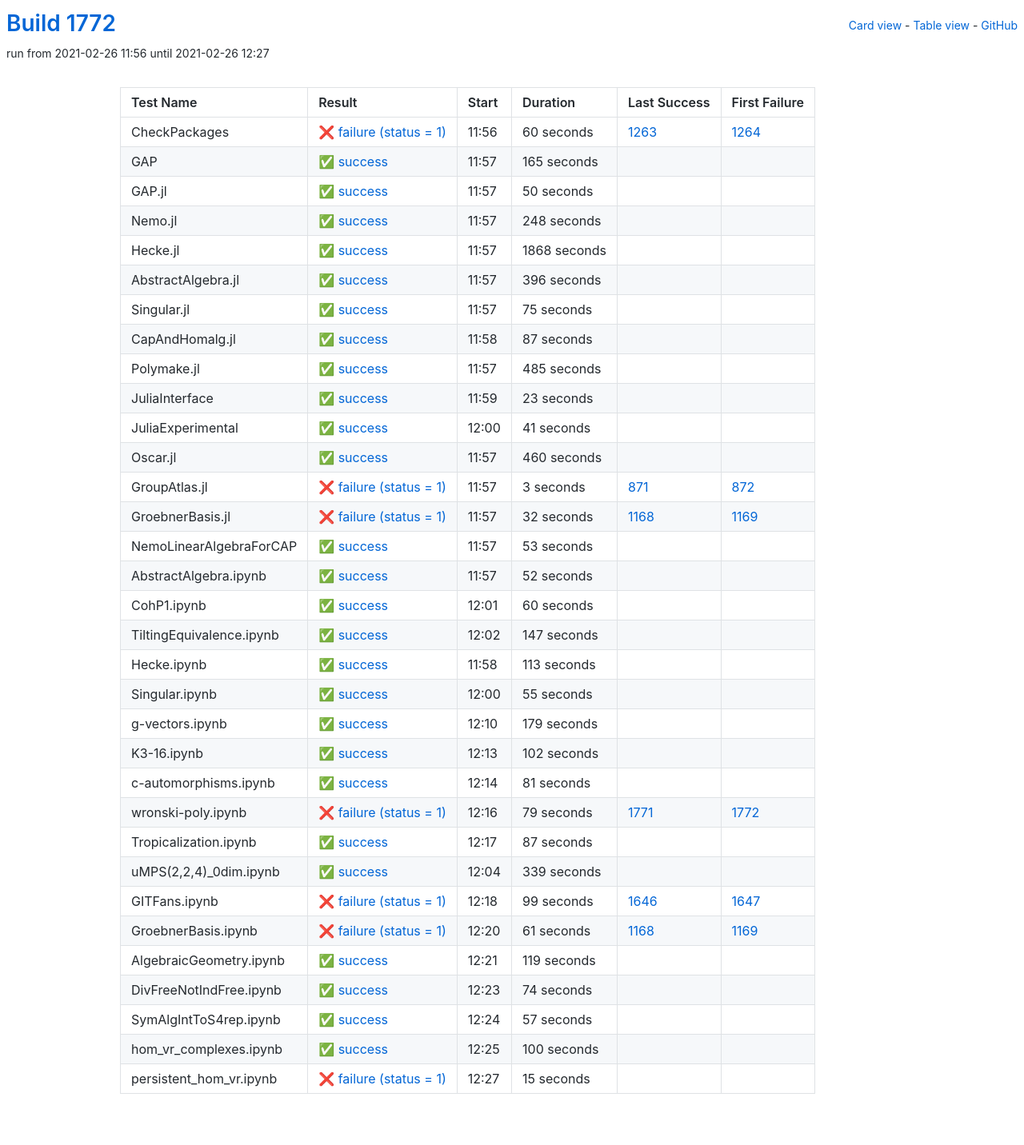
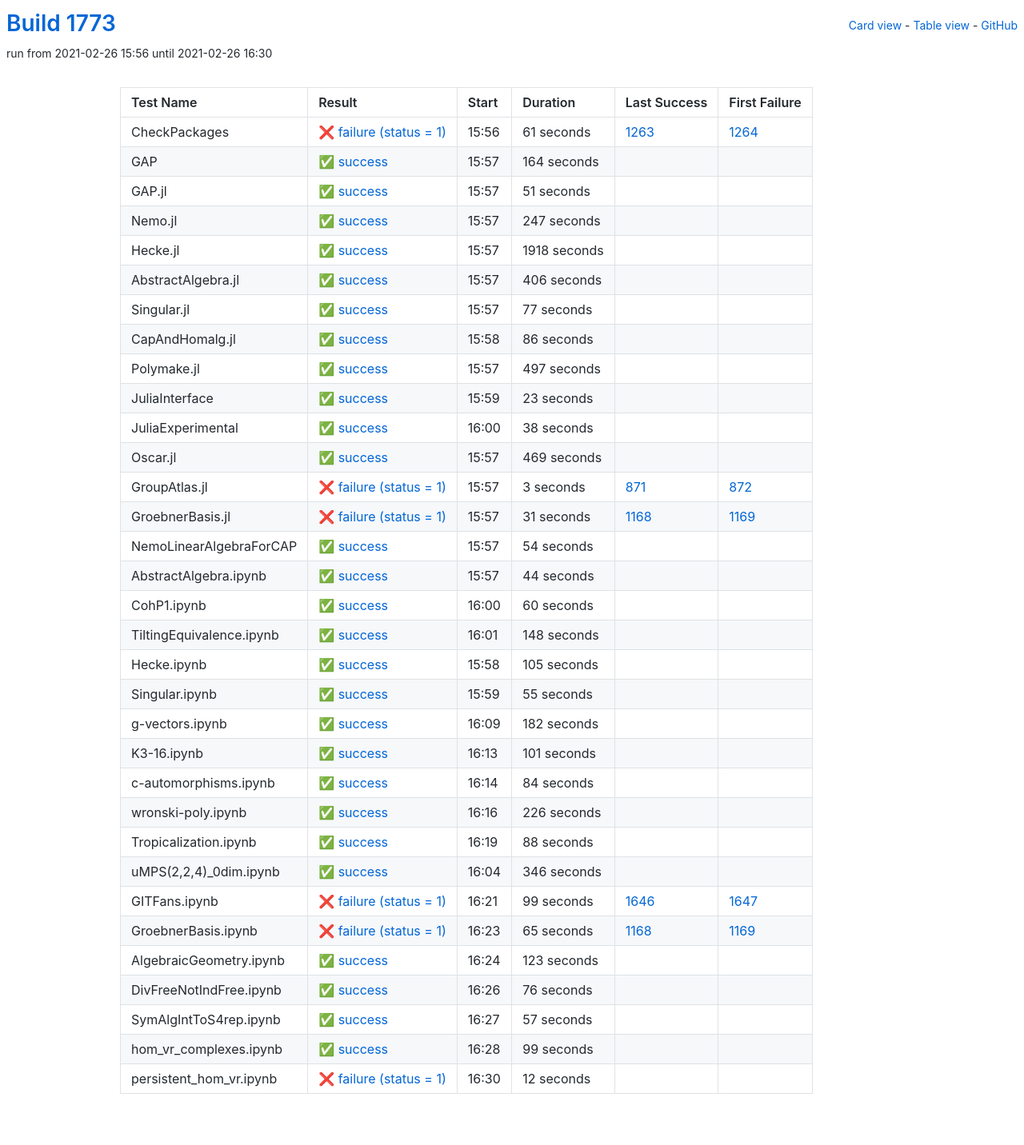
Before and after one commit to oscar-system/oscar-ci-status-stable, a Jekyll site: the page built from table.html, in a window 1280 px wide. Shown: the whole page at 80% size. Built offline with Jekyll 4.4.1, drawn with Linux system fonts in a browser that asks for light colours.

Commit message:
Build #1773

```diff
--- a/_data/ci.yml
+++ b/_data/ci.yml
@@ -1,6 +1,6 @@
 ---
-build: 1772
-build_url: https://oscarci.mathematik.uni-kl.de/job/oscar-stable/1772/
+build: 1773
+build_url: https://oscarci.mathematik.uni-kl.de/job/oscar-stable/1773/
 job: oscar-stable
 organization: oscar-system
 repo: oscar-ci-status-stable
@@ -8,116 +8,116 @@ repourl: https://github.com/oscar-system/oscar-ci-status-stable
 tests:
 - name: CheckPackages
   id: checkpackages
-  log: https://oscarci.mathematik.uni-kl.de/job/oscar-stable/1772/artifact/logs/build-1772/CheckPackages.log
-  start: 2021-02-26 11:56
+  log: https://oscarci.mathematik.uni-kl.de/job/oscar-stable/1773/artifact/logs/build-1773/CheckPackages.log
+  start: 2021-02-26 15:56
   success: false
   exitcode: 1
   status: failure
-  duration: 60
+  duration: 61
   last_success: 1263
   last_success_url: https://oscarci.mathematik.uni-kl.de/job/oscar-stable/1263/
   first_failure: 1264
   first_failure_url: https://oscarci.mathematik.uni-kl.de/job/oscar-stable/1264/
 - name: GAP
   id: gap
-  log: https://oscarci.mathematik.uni-kl.de/job/oscar-stable/1772/artifact/logs/build-1772/GAP.log
-  start: 2021-02-26 11:57
+  log: https://oscarci.mathematik.uni-kl.de/job/oscar-stable/1773/artifact/logs/build-1773/GAP.log
+  start: 2021-02-26 15:57
   success: true
   exitcode: 0
   status: success
-  duration: 165
+  duration: 164
   last_success: false
   last_success_url:
   first_failure: false
   first_failure_url:
 - name: GAP.jl
   id: gap-jl
-  log: https://oscarci.mathematik.uni-kl.de/job/oscar-stable/1772/artifact/logs/build-1772/GAP.jl.log
-  start: 2021-02-26 11:57
+  log: https://oscarci.mathematik.uni-kl.de/job/oscar-stable/1773/artifact/logs/build-1773/GAP.jl.log
+  start: 2021-02-26 15:57
   success: true
   exitcode: 0
   status: success
-  duration: 50
+  duration: 51
   last_success: false
   last_success_url:
   first_failure: false
   first_failure_url:
 - name: Nemo.jl
   id: nemo-jl
-  log: https://oscarci.mathematik.uni-kl.de/job/oscar-stable/1772/artifact/logs/build-1772/Nemo.jl.log
-  start: 2021-02-26 11:57
+  log: https://oscarci.mathematik.uni-kl.de/job/oscar-stable/1773/artifact/logs/build-1773/Nemo.jl.log
+  start: 2021-02-26 15:57
   success: true
   exitcode: 0
   status: success
-  duration: 248
+  duration: 247
   last_success: false
   last_success_url:
   first_failure: false
   first_failure_url:
 - name: Hecke.jl
   id: hecke-jl
-  log: https://oscarci.mathematik.uni-kl.de/job/oscar-stable/1772/artifact/logs/build-1772/Hecke.jl.log
-  start: 2021-02-26 11:57
+  log: https://oscarci.mathematik.uni-kl.de/job/oscar-stable/1773/artifact/logs/build-1773/Hecke.jl.log
+  start: 2021-02-26 15:57
   success: true
   exitcode: 0
   status: success
-  duration: 1868
+  duration: 1918
   last_success: false
   last_success_url:
   first_failure: false
   first_failure_url:
 - name: AbstractAlgebra.jl
   id: abstractalgebra-jl
-  log: https://oscarci.mathematik.uni-kl.de/job/oscar-stable/1772/artifact/logs/build-1772/AbstractAlgebra.jl.log
-  start: 2021-02-26 11:57
+  log: https://oscarci.mathematik.uni-kl.de/job/oscar-stable/1773/artifact/logs/build-1773/AbstractAlgebra.jl.log
+  start: 2021-02-26 15:57
   success: true
   exitcode: 0
   status: success
-  duration: 396
+  duration: 406
   last_success: false
   last_success_url:
   first_failure: false
   first_failure_url:
 - name: Singular.jl
   id: singular-jl
-  log: https://oscarci.mathematik.uni-kl.de/job/oscar-stable/1772/artifact/logs/build-1772/Singular.jl.log
-  start: 2021-02-26 11:57
+  log: https://oscarci.mathematik.uni-kl.de/job/oscar-stable/1773/artifact/logs/build-1773/Singular.jl.log
+  start: 2021-02-26 15:57
   success: true
   exitcode: 0
   status: success
-  duration: 75
+  duration: 77
   last_success: false
   last_success_url:
   first_failure: false
   first_failure_url:
 - name: CapAndHomalg.jl
   id: capandhomalg-jl
-  log: https://oscarci.mathematik.uni-kl.de/job/oscar-stable/1772/artifact/logs/build-1772/CapAndHomalg.jl.log
-  start: 2021-02-26 11:58
+  log: https://oscarci.mathematik.uni-kl.de/job/oscar-stable/1773/artifact/logs/build-1773/CapAndHomalg.jl.log
+  start: 2021-02-26 15:58
   success: true
   exitcode: 0
   status: success
-  duration: 87
+  duration: 86
   last_success: false
   last_success_url:
   first_failure: false
   first_failure_url:
 - name: Polymake.jl
   id: polymake-jl
-  log: https://oscarci.mathematik.uni-kl.de/job/oscar-stable/1772/artifact/logs/build-1772/Polymake.jl.log
-  start: 2021-02-26 11:57
+  log: https://oscarci.mathematik.uni-kl.de/job/oscar-stable/1773/artifact/logs/build-1773/Polymake.jl.log
+  start: 2021-02-26 15:57
   success: true
   exitcode: 0
   status: success
-  duration: 485
+  duration: 497
   last_success: false
   last_success_url:
   first_failure: false
   first_failure_url:
 - name: JuliaInterface
   id: juliainterface
-  log: https://oscarci.mathematik.uni-kl.de/job/oscar-stable/1772/artifact/logs/build-1772/JuliaInterface.log
-  start: 2021-02-26 11:59
+  log: https://oscarci.mathematik.uni-kl.de/job/oscar-stable/1773/artifact/logs/build-1773/JuliaInterface.log
+  start: 2021-02-26 15:59
   success: true
   exitcode: 0
   status: success
@@ -128,32 +128,32 @@ tests:
   first_failure_url:
 - name: JuliaExperimental
   id: juliaexperimental
-  log: https://oscarci.mathematik.uni-kl.de/job/oscar-stable/1772/artifact/logs/build-1772/JuliaExperimental.log
-  start: 2021-02-26 12:00
+  log: https://oscarci.mathematik.uni-kl.de/job/oscar-stable/1773/artifact/logs/build-1773/JuliaExperimental.log
+  start: 2021-02-26 16:00
   success: true
   exitcode: 0
   status: success
-  duration: 41
+  duration: 38
   last_success: false
   last_success_url:
   first_failure: false
   first_failure_url:
 - name: Oscar.jl
   id: oscar-jl
-  log: https://oscarci.mathematik.uni-kl.de/job/oscar-stable/1772/artifact/logs/build-1772/Oscar.jl.log
-  start: 2021-02-26 11:57
+  log: https://oscarci.mathematik.uni-kl.de/job/oscar-stable/1773/artifact/logs/build-1773/Oscar.jl.log
+  start: 2021-02-26 15:57
   success: true
   exitcode: 0
   status: success
-  duration: 460
+  duration: 469
   last_success: false
   last_success_url:
   first_failure: false
   first_failure_url:
 - name: GroupAtlas.jl
   id: groupatlas-jl
-  log: https://oscarci.mathematik.uni-kl.de/job/oscar-stable/1772/artifact/logs/build-1772/GroupAtlas.jl.log
-  start: 2021-02-26 11:57
+  log: https://oscarci.mathematik.uni-kl.de/job/oscar-stable/1773/artifact/logs/build-1773/GroupAtlas.jl.log
+  start: 2021-02-26 15:57
   success: false
   exitcode: 1
   status: failure
@@ -164,44 +164,44 @@ tests:
   first_failure_url: https://oscarci.mathematik.uni-kl.de/job/oscar-stable/872/
 - name: GroebnerBasis.jl
   id: groebnerbasis-jl
-  log: https://oscarci.mathematik.uni-kl.de/job/oscar-stable/1772/artifact/logs/build-1772/GroebnerBasis.jl.log
-  start: 2021-02-26 11:57
+  log: https://oscarci.mathematik.uni-kl.de/job/oscar-stable/1773/artifact/logs/build-1773/GroebnerBasis.jl.log
+  start: 2021-02-26 15:57
   success: false
   exitcode: 1
   status: failure
-  duration: 32
+  duration: 31
   last_success: 1168
   last_success_url: https://oscarci.mathematik.uni-kl.de/job/oscar-stable/1168/
   first_failure: 1169
   first_failure_url: https://oscarci.mathematik.uni-kl.de/job/oscar-stable/1169/
 - name: NemoLinearAlgebraForCAP
   id: nemolinearalgebraforcap
-  log: https://oscarci.mathematik.uni-kl.de/job/oscar-stable/1772/artifact/logs/build-1772/NemoLinearAlgebraForCAP.log
-  start: 2021-02-26 11:57
+  log: https://oscarci.mathematik.uni-kl.de/job/oscar-stable/1773/artifact/logs/build-1773/NemoLinearAlgebraForCAP.log
+  start: 2021-02-26 15:57
   success: true
   exitcode: 0
   status: success
-  duration: 53
+  duration: 54
   last_success: false
   last_success_url:
   first_failure: false
   first_failure_url:
 - name: AbstractAlgebra.ipynb
   id: abstractalgebra-ipynb
-  log: https://oscarci.mathematik.uni-kl.de/job/oscar-stable/1772/artifact/logs/build-1772/AbstractAlgebra.ipynb.log
-  start: 2021-02-26 11:57
+  log: https://oscarci.mathematik.uni-kl.de/job/oscar-stable/1773/artifact/logs/build-1773/AbstractAlgebra.ipynb.log
+  start: 2021-02-26 15:57
   success: true
   exitcode: 0
   status: success
-  duration: 52
+  duration: 44
   last_success: false
   last_success_url:
   first_failure: false
   first_failure_url:
 - name: CohP1.ipynb
   id: cohp1-ipynb
-  log: https://oscarci.mathematik.uni-kl.de/job/oscar-stable/1772/artifact/logs/build-1772/CohP1.ipynb.log
-  start: 2021-02-26 12:01
+  log: https://oscarci.mathematik.uni-kl.de/job/oscar-stable/1773/artifact/logs/build-1773/CohP1.ipynb.log
+  start: 2021-02-26 16:00
   success: true
   exitcode: 0
   status: success
@@ -212,32 +212,32 @@ tests:
   first_failure_url:
 - name: TiltingEquivalence.ipynb
   id: tiltingequivalence-ipynb
-  log: https://oscarci.mathematik.uni-kl.de/job/oscar-stable/1772/artifact/logs/build-1772/TiltingEquivalence.ipynb.log
-  start: 2021-02-26 12:02
+  log: https://oscarci.mathematik.uni-kl.de/job/oscar-stable/1773/artifact/logs/build-1773/TiltingEquivalence.ipynb.log
+  start: 2021-02-26 16:01
   success: true
   exitcode: 0
   status: success
-  duration: 147
+  duration: 148
   last_success: false
   last_success_url:
   first_failure: false
   first_failure_url:
 - name: Hecke.ipynb
   id: hecke-ipynb
-  log: https://oscarci.mathematik.uni-kl.de/job/oscar-stable/1772/artifact/logs/build-1772/Hecke.ipynb.log
-  start: 2021-02-26 11:58
+  log: https://oscarci.mathematik.uni-kl.de/job/oscar-stable/1773/artifact/logs/build-1773/Hecke.ipynb.log
+  start: 2021-02-26 15:58
   success: true
   exitcode: 0
   status: success
-  duration: 113
+  duration: 105
   last_success: false
   last_success_url:
   first_failure: false
   first_failure_url:
 - name: Singular.ipynb
   id: singular-ipynb
-  log: https://oscarci.mathematik.uni-kl.de/job/oscar-stable/1772/artifact/logs/build-1772/Singular.ipynb.log
-  start: 2021-02-26 12:00
+  log: https://oscarci.mathematik.uni-kl.de/job/oscar-stable/1773/artifact/logs/build-1773/Singular.ipynb.log
+  start: 2021-02-26 15:59
   success: true
   exitcode: 0
   status: success
@@ -248,80 +248,80 @@ tests:
   first_failure_url:
 - name: g-vectors.ipynb
   id: g-vectors-ipynb
-  log: https://oscarci.mathematik.uni-kl.de/job/oscar-stable/1772/artifact/logs/build-1772/g-vectors.ipynb.log
-  start: 2021-02-26 12:10
+  log: https://oscarci.mathematik.uni-kl.de/job/oscar-stable/1773/artifact/logs/build-1773/g-vectors.ipynb.log
+  start: 2021-02-26 16:09
   success: true
   exitcode: 0
   status: success
-  duration: 179
+  duration: 182
   last_success: false
   last_success_url:
   first_failure: false
   first_failure_url:
 - name: K3-16.ipynb
   id: k3-16-ipynb
-  log: https://oscarci.mathematik.uni-kl.de/job/oscar-stable/1772/artifact/logs/build-1772/K3-16.ipynb.log
-  start: 2021-02-26 12:13
+  log: https://oscarci.mathematik.uni-kl.de/job/oscar-stable/1773/artifact/logs/build-1773/K3-16.ipynb.log
+  start: 2021-02-26 16:13
   success: true
   exitcode: 0
   status: success
-  duration: 102
+  duration: 101
   last_success: false
   last_success_url:
   first_failure: false
   first_failure_url:
 - name: c-automorphisms.ipynb
   id: c-automorphisms-ipynb
-  log: https://oscarci.mathematik.uni-kl.de/job/oscar-stable/1772/artifact/logs/build-1772/c-automorphisms.ipynb.log
-  start: 2021-02-26 12:14
+  log: https://oscarci.mathematik.uni-kl.de/job/oscar-stable/1773/artifact/logs/build-1773/c-automorphisms.ipynb.log
+  start: 2021-02-26 16:14
   success: true
   exitcode: 0
   status: success
-  duration: 81
+  duration: 84
   last_success: false
   last_success_url:
   first_failure: false
   first_failure_url:
 - name: wronski-poly.ipynb
   id: wronski-poly-ipynb
-  log: https://oscarci.mathematik.uni-kl.de/job/oscar-stable/1772/artifact/logs/build-1772/wronski-poly.ipynb.log
-  start: 2021-02-26 12:16
-  success: false
-  exitcode: 1
-  status: failure
-  duration: 79
-  last_success: 1771
-  last_success_url: https://oscarci.mathematik.uni-kl.de/job/oscar-stable/1771/
-  first_failure: 1772
-  first_failure_url: https://oscarci.mathematik.uni-kl.de/job/oscar-stable/1772/
-- name: Tropicalization.ipynb
-  id: tropicalization-ipynb
-  log: https://oscarci.mathematik.uni-kl.de/job/oscar-stable/1772/artifact/logs/build-1772/Tropicalization.ipynb.log
-  start: 2021-02-26 12:17
+  log: https://oscarci.mathematik.uni-kl.de/job/oscar-stable/1773/artifact/logs/build-1773/wronski-poly.ipynb.log
+  start: 2021-02-26 16:16
   success: true
   exitcode: 0
   status: success
-  duration: 87
+  duration: 226
+  last_success: false
+  last_success_url:
+  first_failure: false
+  first_failure_url:
+- name: Tropicalization.ipynb
+  id: tropicalization-ipynb
+  log: https://oscarci.mathematik.uni-kl.de/job/oscar-stable/1773/artifact/logs/build-1773/Tropicalization.ipynb.log
+  start: 2021-02-26 16:19
+  success: true
+  exitcode: 0
+  status: success
+  duration: 88
   last_success: false
   last_success_url:
   first_failure: false
   first_failure_url:
 - name: uMPS(2,2,4)_0dim.ipynb
   id: umps-2-2-4-0dim-ipynb
-  log: https://oscarci.mathematik.uni-kl.de/job/oscar-stable/1772/artifact/logs/build-1772/uMPS-2-2-4-_0dim.ipynb.log
-  start: 2021-02-26 12:04
+  log: https://oscarci.mathematik.uni-kl.de/job/oscar-stable/1773/artifact/logs/build-1773/uMPS-2-2-4-_0dim.ipynb.log
+  start: 2021-02-26 16:04
   success: true
   exitcode: 0
   status: success
-  duration: 339
+  duration: 346
   last_success: false
   last_success_url:
   first_failure: false
   first_failure_url:
 - name: GITFans.ipynb
   id: gitfans-ipynb
-  log: https://oscarci.mathematik.uni-kl.de/job/oscar-stable/1772/artifact/logs/build-1772/GITFans.ipynb.log
-  start: 2021-02-26 12:18
+  log: https://oscarci.mathematik.uni-kl.de/job/oscar-stable/1773/artifact/logs/build-1773/GITFans.ipynb.log
+  start: 2021-02-26 16:21
   success: false
   exitcode: 1
   status: failure
@@ -332,44 +332,44 @@ tests:
   first_failure_url: https://oscarci.mathematik.uni-kl.de/job/oscar-stable/1647/
 - name: GroebnerBasis.ipynb
   id: groebnerbasis-ipynb
-  log: https://oscarci.mathematik.uni-kl.de/job/oscar-stable/1772/artifact/logs/build-1772/GroebnerBasis.ipynb.log
-  start: 2021-02-26 12:20
+  log: https://oscarci.mathematik.uni-kl.de/job/oscar-stable/1773/artifact/logs/build-1773/GroebnerBasis.ipynb.log
+  start: 2021-02-26 16:23
   success: false
   exitcode: 1
   status: failure
-  duration: 61
+  duration: 65
   last_success: 1168
   last_success_url: https://oscarci.mathematik.uni-kl.de/job/oscar-stable/1168/
   first_failure: 1169
   first_failure_url: https://oscarci.mathematik.uni-kl.de/job/oscar-stable/1169/
 - name: AlgebraicGeometry.ipynb
   id: algebraicgeometry-ipynb
-  log: https://oscarci.mathematik.uni-kl.de/job/oscar-stable/1772/artifact/logs/build-1772/AlgebraicGeometry.ipynb.log
-  start: 2021-02-26 12:21
+  log: https://oscarci.mathematik.uni-kl.de/job/oscar-stable/1773/artifact/logs/build-1773/AlgebraicGeometry.ipynb.log
+  start: 2021-02-26 16:24
   success: true
   exitcode: 0
   status: success
-  duration: 119
+  duration: 123
   last_success: false
   last_success_url:
   first_failure: false
   first_failure_url:
 - name: DivFreeNotIndFree.ipynb
   id: divfreenotindfree-ipynb
-  log: https://oscarci.mathematik.uni-kl.de/job/oscar-stable/1772/artifact/logs/build-1772/DivFreeNotIndFree.ipynb.log
-  start: 2021-02-26 12:23
+  log: https://oscarci.mathematik.uni-kl.de/job/oscar-stable/1773/artifact/logs/build-1773/DivFreeNotIndFree.ipynb.log
+  start: 2021-02-26 16:26
   success: true
   exitcode: 0
   status: success
-  duration: 74
+  duration: 76
   last_success: false
   last_success_url:
   first_failure: false
   first_failure_url:
 - name: SymAlgIntToS4rep.ipynb
   id: symalginttos4rep-ipynb
-  log: https://oscarci.mathematik.uni-kl.de/job/oscar-stable/1772/artifact/logs/build-1772/SymAlgIntToS4rep.ipynb.log
-  start: 2021-02-26 12:24
+  log: https://oscarci.mathematik.uni-kl.de/job/oscar-stable/1773/artifact/logs/build-1773/SymAlgIntToS4rep.ipynb.log
+  start: 2021-02-26 16:27
   success: true
   exitcode: 0
   status: success
@@ -380,24 +380,24 @@ tests:
   first_failure_url:
 - name: hom_vr_complexes.ipynb
   id: hom-vr-complexes-ipynb
-  log: https://oscarci.mathematik.uni-kl.de/job/oscar-stable/1772/artifact/logs/build-1772/hom_vr_complexes.ipynb.log
-  start: 2021-02-26 12:25
+  log: https://oscarci.mathematik.uni-kl.de/job/oscar-stable/1773/artifact/logs/build-1773/hom_vr_complexes.ipynb.log
+  start: 2021-02-26 16:28
   success: true
   exitcode: 0
   status: success
-  duration: 100
+  duration: 99
   last_success: false
   last_success_url:
   first_failure: false
   first_failure_url:
 - name: persistent_hom_vr.ipynb
   id: persistent-hom-vr-ipynb
-  log: https://oscarci.mathematik.uni-kl.de/job/oscar-stable/1772/artifact/logs/build-1772/persistent_hom_vr.ipynb.log
-  start: 2021-02-26 12:27
+  log: https://oscarci.mathematik.uni-kl.de/job/oscar-stable/1773/artifact/logs/build-1773/persistent_hom_vr.ipynb.log
+  start: 2021-02-26 16:30
   success: false
   exitcode: 1
   status: failure
-  duration: 15
+  duration: 12
   last_success: false
   last_success_url:
   first_failure: false
```
Also changed, not shown: README.md.
